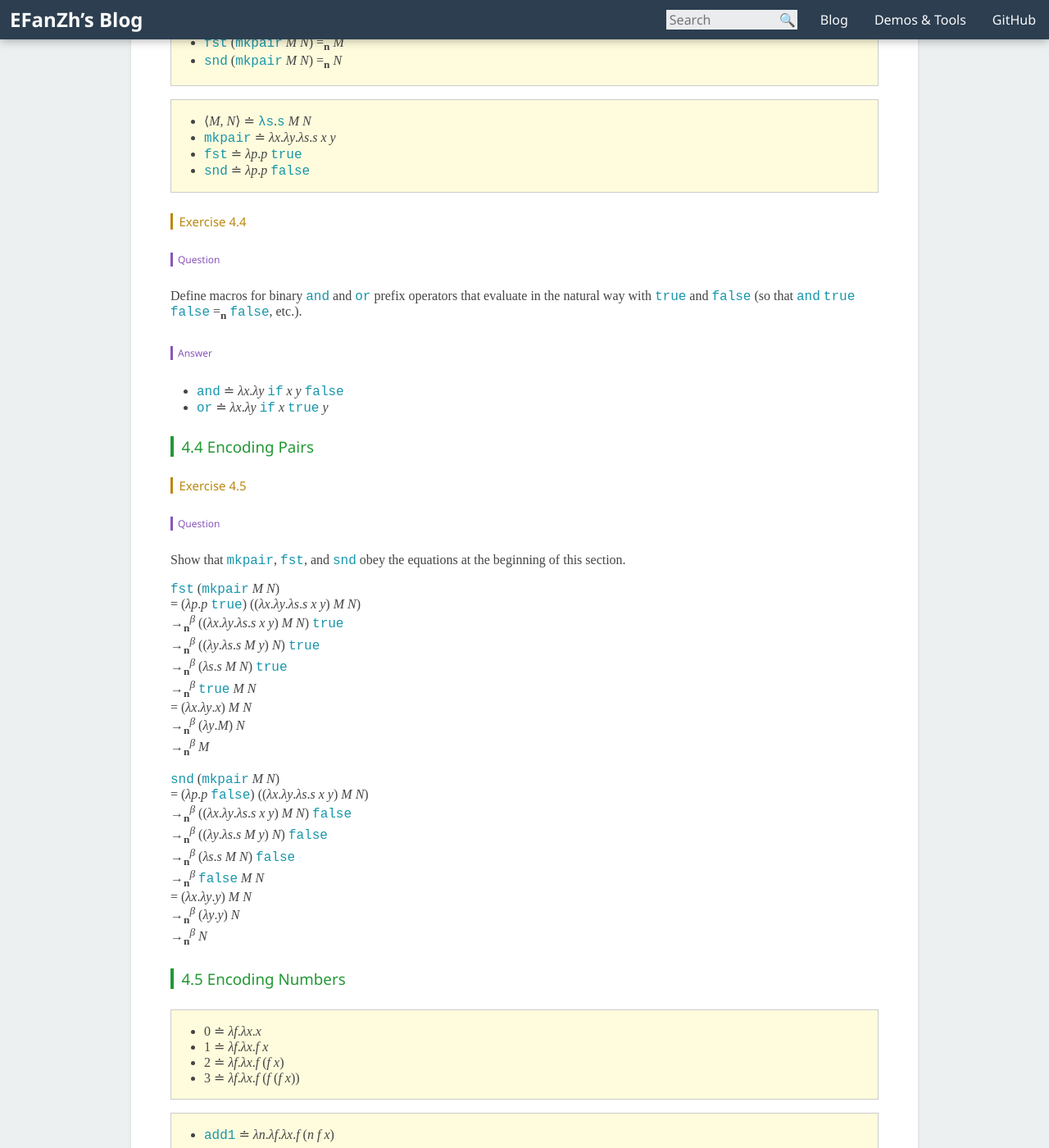
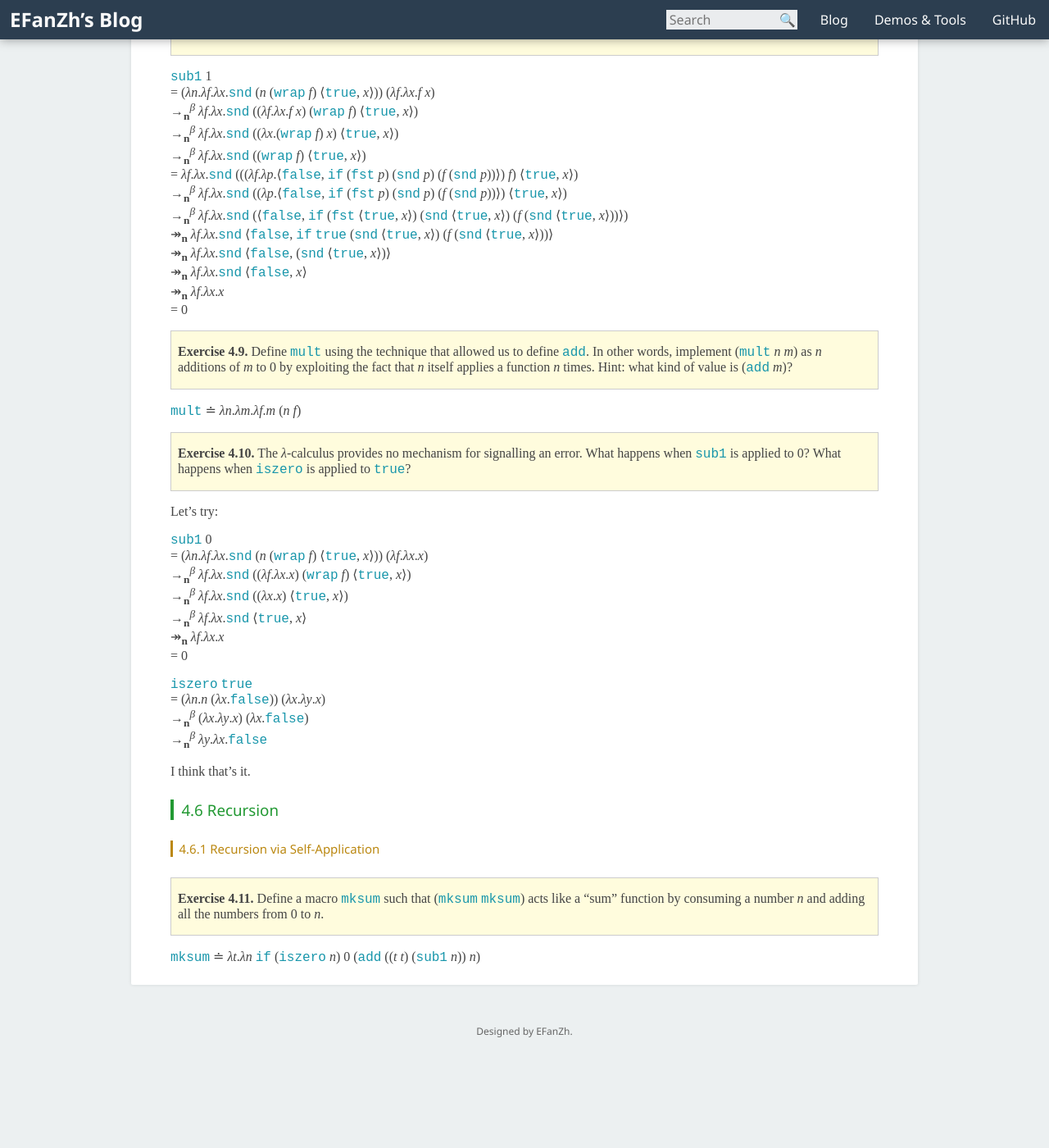
Before and after one commit to fuzeyi/efanzh.github.io, a Jekyll site: the page built from _posts/2016-06-04-programming-languages-and-lambda-calculi-exercises.md, in a window 1280 px wide and 1400 px high, scrolled down 12675 px. Shown: the whole window at 82% size. Built offline with Jekyll 4.4.1, drawn with Linux system fonts in a browser that asks for light colours; after the commit the page ends 13989 px from its top, so only the background shows below that; some of the changed text lies outside the part shown.

Commit message:
Exercise 4.11 is done

```diff
--- a/_posts/2016-06-04-programming-languages-and-lambda-calculi-exercises.md
+++ b/_posts/2016-06-04-programming-languages-and-lambda-calculi-exercises.md
@@ -14,18 +14,13 @@ The manuscript can be found [here](http://www.cs.utah.edu/~mflatt/past-courses/c
 > - `f` ∈ *B*
 > - (*B*<sub>1</sub> • *B*<sub>2</sub>) ∈ *B*
 
-##### Exercise 1.1
-
-###### Question
-
-Which of the following are in *B*? For each member of *B*, provide a proof tree showing that it must be in *B*.
-
-1. `t`
-2. •
-3. ((`f` • `t`) • (`f` • `f`))
-4. ((`f`) • (`t`))
-
-###### Answer
+> **Exercise 1.1.** Which of the following are in *B*? For each member of *B*, provide a proof tree showing that it must
+> be in *B*.
+>
+> 1. `t`
+> 2. •
+> 3. ((`f` • `t`) • (`f` • `f`))
+> 4. ((`f`) • (`t`))
 
 `t` is in *B*:
 
@@ -64,13 +59,8 @@ Which of the following are in *B*? For each member of *B*, provide a proof tree
 > - *B*<sub>1</sub> ↝↝<sub>**r**</sub> *B*<sub>2</sub> and *B*<sub>2</sub> ↝↝<sub>**r**</sub> *B*<sub>3</sub>
 >     ⇒ *B*<sub>1</sub> ↝↝<sub>**r**</sub> *B*<sub>3</sub>
 
-##### Exercise 1.2
-
-###### Question
-
-Show that (`f` • (`f` • (`f` • `f`))) ↝↝<sub>**r**</sub> `f` by showing its reduction with the `r` one-step relation.
-
-###### Answer
+> **Exercise 1.2.** Show that (`f` • (`f` • (`f` • `f`))) ↝↝<sub>**r**</sub> `f` by showing its reduction with the `r`
+> one-step relation.
 
     (f • (f • (f • f))) r (f • (f • f))
                         r (f • f)
@@ -88,25 +78,14 @@ Show that (`f` • (`f` • (`f` • `f`))) ↝↝<sub>**r**</sub> `f` by showin
 
 > =<sub>**r**</sub> is the equivalence closure of →<sub>**r**</sub>.
 
-##### Exercise 1.3
-
-###### Question
-
-Explain why (`f` • ((`t` • `f`) • `f`)) !↝↝<sub>**r**</sub> `t`.
-
-###### Answer
+> **Exercise 1.3.** Explain why (`f` • ((`t` • `f`) • `f`)) !↝↝<sub>**r**</sub> `t`.
 
     (f • ((t • f) • f)) r ((t • f) • f)
 
 That’s all, we can’t reduce it any more because we can not apply either rule to ((`t` • `f`) • `f`).
 
-##### Exercise 1.4
-
-###### Question
-
-Show that (`f` • ((`t` • `f`) • `f`)) ↠<sub>**r**</sub> `t` by demonstrating a reduction with →<sub>**r**</sub>.
-
-###### Answer
+> **Exercise 1.4.** Show that (`f` • ((`t` • `f`) • `f`)) ↠<sub>**r**</sub> `t` by demonstrating a reduction with
+> →<sub>**r**</sub>.
 
                                                       (t • f) r t
                                                     ----------------
@@ -121,15 +100,9 @@ Show that (`f` • ((`t` • `f`) • `f`)) ↠<sub>**r**</sub> `t` by demonstra
 > - *eval*<sub>**r**</sub>(*B*) = `f` if *B* =<sub>**r**</sub> `f`
 > - *eval*<sub>**r**</sub>(*B*) = `t` if *B* =<sub>**r**</sub> `t`
 
-##### Exercise 1.5
-
-###### Question
-
-Among the relations **r**, ≍<sub>**r**</sub>, ≈<sub>**r**</sub>, ↝↝<sub>**r**</sub>, →<sub>**r**</sub>,
-↠<sub>**r**</sub>, =<sub>**r**</sub>, and *eval*<sub>**r**</sub>, which are functions? For each non-function relation,
-find an expression and two expressions that it relates to.
-
-###### Answer
+> **Exercise 1.5.** Among the relations **r**, ≍<sub>**r**</sub>, ≈<sub>**r**</sub>, ↝↝<sub>**r**</sub>,
+> →<sub>**r**</sub>, ↠<sub>**r**</sub>, =<sub>**r**</sub>, and *eval*<sub>**r**</sub>, which are functions? For each
+> non-function relation, find an expression and two expressions that it relates to.
 
 Relation **r** and *eval*<sub>**r**</sub> are functions.
 
@@ -171,13 +144,7 @@ Relation **r** and *eval*<sub>**r**</sub> are functions.
 
 > **Theorem 2.2**: For any *P*, *P* contains at least one *α*.
 
-##### Exercise 2.1
-
-###### Question
-
-Prove Theorem 2.2.
-
-###### Answer
+> **Exercise 2.1.** Prove Theorem 2.2.
 
 - Base case:
     - **Case** *α*
@@ -197,21 +164,15 @@ Prove Theorem 2.2.
 #### 2.2 Definitions with Ellipses
 
 > - *W* = *α* \| (*βWW*…*W*)
-
-Or more precisely:
-
+>
+> … Or more precisely:
+>
 > - *W* = *α* \| (*βY*)
 > - *Y* = *W* \| *YW*
 
 > **Theorem 2.4**: For any *W*, each *β* in *W* is preceded by an open parenthesis.
 
-##### Exercise 2.2
-
-###### Question
-
-Prove Theorem 2.4.
-
-###### Answer
+> **Exercise 2.2.** Prove Theorem 2.4.
 
 - Base case:
     - **Case** *α*
@@ -236,13 +197,7 @@ Prove Theorem 2.4.
 
 > **Theorem 2.7**: For all *P*, either 1) *P* contains a *β*, or 2) △*P*.
 
-##### Exercise 2.3
-
-###### Question
-
-Prove Theorem 2.7. The theorem must be proved over a different structure than Theorem 2.6.
-
-###### Answer
+> **Exercise 2.3.** Prove Theorem 2.7. The theorem must be proved over a different structure than Theorem 2.6.
 
 Induction over the structure of *P*:
 
@@ -281,13 +236,7 @@ Induction over the structure of *P*:
 
 > **Theorem 2.11**: If △*P* and *P* ⋄ *P*′, then △*P*′.
 
-##### Exercise 2.4
-
-###### Question
-
-Prove Theorem 2.9.
-
-###### Answer
+> **Exercise 2.4.** Prove Theorem 2.9.
 
 - Base case:
     - **Case** *α*
@@ -299,13 +248,7 @@ Prove Theorem 2.9.
 
         By induction, *V* is in *P*, so (*β* ⊗ *V*) is in *P*, the claim holds.
 
-##### Exercise 2.5
-
-###### Question
-
-Prove Theorem 2.10.
-
-###### Answer
+> **Exercise 2.5.** Prove Theorem 2.10.
 
 First, we prove the following theorem:
 
@@ -349,14 +292,8 @@ Induction over the structure of *P*:
         (*P*<sub>1</sub> ⊙ *P*<sub>2</sub>) is not a *V*. If △(*P*<sub>1</sub> ⊙ *P*<sub>2</sub>), by the theorem we
         just proved, △(*P*<sub>1</sub> ⊙ *P*<sub>2</sub>) ⋄ *P*′ for some *P*′, the claim holds.
 
-##### Exercise 2.6
-
-###### Question
-
-Prove Theorem 2.11. The proof can proceed in two different ways, since the implicit “for all” applies to both △*P* and
-*P* ⋄ *P*′.
-
-###### Answer
+> **Exercise 2.6.** Prove Theorem 2.11. The proof can proceed in two different ways, since the implicit “for all”
+> applies to both △*P* and *P* ⋄ *P*′.
 
 Induction over the structure of *P* ⋄ *P*′:
 
@@ -396,13 +333,7 @@ Induction over the structure of *P* ⋄ *P*′:
 > **Theorem 3.5**: For any *B*<sub>0</sub>, *eval*<sub>**r**</sub>(*B*<sub>0</sub>) = *R*<sub>0</sub> for some
 > *R*<sub>0</sub>.
 
-##### Exercise 3.1
-
-###### Question
-
-Prove Theorem 3.3 (formally, instead of using a diagram).
-
-###### Answer
+> **Exercise 3.1.** Prove Theorem 3.3 (formally, instead of using a diagram).
 
 *L* ↠<sub>**r**</sub> *M* ⇒ *L* =<sub>**r**</sub> *M* ⇒ *M* =<sub>**r**</sub> *L*.
 
@@ -413,13 +344,7 @@ Prove Theorem 3.3 (formally, instead of using a diagram).
 Because *M* =<sub>**r**</sub> *N*, by theorem 3.2, there exists an expression *L*′ such that *M* ↠<sub>**r**</sub> *L*′
 and *N* ↠<sub>**r**</sub> *L*′.
 
-##### Exercise 3.2
-
-###### Question
-
-Prove Theorem 3.5.
-
-###### Answer
+> **Exercise 3.2.** Prove Theorem 3.5.
 
 First, we prove this theorem:
 
@@ -458,18 +383,12 @@ Since *B*<sub>0</sub> =<sub>**r**</sub> *R*<sub>0</sub> for some *R*<sub>0</sub>
 
 #### 4.2 *λ*-Calculus Grammar and Reductions
 
-##### Exercise 4.1
-
-###### Question
-
-Reduce the following expressions with →<sub>**n**</sub> until no more →<sub>**n**</sub><sup>*β*</sup> reductions are
-possible. Show all steps.
-
-- (*λx*.*x*)
-- (*λx*.(*λy*.*y* *x*)) (*λy*.*y*) (*λx*.*x* *x*)
-- (*λx*.(*λy*.*y* *x*)) ((*λx*.*x* *x*) (*λx*.*x* *x*))
-
-###### Answer
+> **Exercise 4.1.** Reduce the following expressions with →<sub>**n**</sub> until no more
+> →<sub>**n**</sub><sup>*β*</sup> reductions are possible. Show all steps.
+>
+> - (*λx*.*x*)
+> - (*λx*.(*λy*.*y* *x*)) (*λy*.*y*) (*λx*.*x* *x*)
+> - (*λx*.(*λy*.*y* *x*)) ((*λx*.*x* *x*) (*λx*.*x* *x*))
 
 - (*λx*.*x*)
 - (*λx*.(*λy*.*y* *x*)) (*λy*.*y*) (*λx*.*x* *x*) \\
@@ -482,18 +401,12 @@ possible. Show all steps.
     →<sub>**n**</sub><sup>*β*</sup> (*λy*.*y* ((*λx*.*x* *x*) (*λx*.*x* *x*))) \\
     →<sub>**n**</sub><sup>*β*</sup> …
 
-##### Exercise 4.2
-
-###### Question
-
-Prove the following equivalences by showing reductions.
-
-- (*λx*.*x*) =<sub>**n**</sub> (*λy*.*y*)
-- (*λx*.(*λy*.(*λz*.*z* *z*) *y*) *x*) (*λx*.*x* *x*) =<sub>**n**</sub> (*λa*.*a* ((*λg*.*g*) *a*)) (*λb*.*b* *b*)
-- *λy*.(*λx*.*λy*.*x*) (*y* *y*) =<sub>**n**</sub> *λa*.*λb*.(*a* *a*)
-- (*λf*.*λg*.*λx*.*f* *x* (*g* *x*)) (*λx*.*λy*.*x*) (*λx*.*λy*.*x*) =<sub>**n**</sub> *λx*.*x*
-
-###### Answer
+> **Exercise 4.2.** Prove the following equivalences by showing reductions.
+>
+> - (*λx*.*x*) =<sub>**n**</sub> (*λy*.*y*)
+> - (*λx*.(*λy*.(*λz*.*z* *z*) *y*) *x*) (*λx*.*x* *x*) =<sub>**n**</sub> (*λa*.*a* ((*λg*.*g*) *a*)) (*λb*.*b* *b*)
+> - *λy*.(*λx*.*λy*.*x*) (*y* *y*) =<sub>**n**</sub> *λa*.*λb*.(*a* *a*)
+> - (*λf*.*λg*.*λx*.*f* *x* (*g* *x*)) (*λx*.*λy*.*x*) (*λx*.*λy*.*x*) =<sub>**n**</sub> *λx*.*x*
 
 - **Case** (*λx*.*x*) =<sub>**n**</sub> (*λy*.*y*):
     - (*λx*.*x*) →<sub>**n**</sub><sup>*α*</sup> (*λy*.*y*)
@@ -525,13 +438,7 @@ Prove the following equivalences by showing reductions.
 > - `false` ≐ *λx*.*λy*.*y*
 > - `if` ≐ *λv*.*λt*.*λf*.*v* *t* *f*
 
-##### Exercise 4.3
-
-###### Question
-
-###### Answer
-
-Show that (`if` `true`) =<sub>**n**</sub> `true` and (`if` `false`) =<sub>**n**</sub> `false`.
+> **Exercise 4.3.** Show that (`if` `true`) =<sub>**n**</sub> `true` and (`if` `false`) =<sub>**n**</sub> `false`.
 
 (`if` `true`) \\
 = ((*λv*.*λt*.*λf*.*v* *t* *f*) (*λx*.*λy*.*x*)) \\
@@ -562,25 +469,15 @@ Show that (`if` `true`) =<sub>**n**</sub> `true` and (`if` `false`) =<sub>**n**<
 > - `fst` ≐ *λp*.*p* `true`
 > - `snd` ≐ *λp*.*p* `false`
 
-##### Exercise 4.4
-
-###### Question
-
-Define macros for binary `and` and `or` prefix operators that evaluate in the natural way with `true` and `false` (so
-that `and` `true` `false` =<sub>**n**</sub> `false`, etc.).
-
-###### Answer
+> **Exercise 4.4.** Define macros for binary `and` and `or` prefix operators that evaluate in the natural way with
+> `true` and `false` (so that `and` `true` `false` =<sub>**n**</sub> `false`, etc.).
 
 - `and` ≐ *λx*.*λy* `if` *x* *y* `false`
 - `or` ≐ *λx*.*λy* `if` *x* `true` *y*
 
 #### 4.4 Encoding Pairs
 
-##### Exercise 4.5
-
-###### Question
-
-Show that `mkpair`, `fst`, and `snd` obey the equations at the beginning of this section.
+> **Exercise 4.5.** Show that `mkpair`, `fst`, and `snd` obey the equations at the beginning of this section.
 
 `fst` (`mkpair` *M* *N*) \\
 = (*λp*.*p* `true`) ((*λx*.*λy*.*λs*.*s* *x* *y*) *M* *N*) \\
@@ -619,13 +516,7 @@ Show that `mkpair`, `fst`, and `snd` obey the equations at the beginning of this
 
 > - `sub1` ≐ *λn*.*λf*.*λx*.`snd` (*n* (`wrap` *f*) ⟨`true`, *x*⟩)
 
-##### Exercise 4.6
-
-###### Question
-
-Show that `add1` 1 =<sub>**n**</sub> 2.
-
-###### Answer
+> **Exercise 4.6.** Show that `add1` 1 =<sub>**n**</sub> 2.
 
 `add1` 1 \\
 = (*λn*.*λf*.*λx*.*f* (*n* *f* *x*)) (*λf*.*λx*.*f* *x*) \\
@@ -635,13 +526,7 @@ Show that `add1` 1 =<sub>**n**</sub> 2.
 →<sub>**n**</sub><sup>*β*</sup> *λf*.*λx*.*f* (*f* *x*) \\
 = 2
 
-##### Exercise 4.7
-
-###### Question
-
-Show that `iszero` 1 =<sub>**n**</sub> `false`.
-
-###### Answer
+> **Exercise 4.7.** Show that `iszero` 1 =<sub>**n**</sub> `false`.
 
 `iszero` 1 \\
 = (*λn*.*n* (*λx*.`false`) `true`) (*λf*.*λx*.*f* *x*) \\
@@ -650,13 +535,7 @@ Show that `iszero` 1 =<sub>**n**</sub> `false`.
 →<sub>**n**</sub><sup>*β*</sup> (*λx*.`false`) `true` \\
 →<sub>**n**</sub><sup>*β*</sup> `false`
 
-##### Exercise 4.8
-
-###### Question
-
-Show that `sub1` 1 =<sub>**n**</sub> 0.
-
-###### Answer
+> **Exercise 4.8.** Show that `sub1` 1 =<sub>**n**</sub> 0.
 
 `sub1` 1 \\
 = (*λn*.*λf*.*λx*.`snd` (*n* (`wrap` *f*) ⟨`true`, *x*⟩)) (*λf*.*λx*.*f* *x*) \\
@@ -672,26 +551,14 @@ Show that `sub1` 1 =<sub>**n**</sub> 0.
 ↠<sub>**n**</sub> *λf*.*λx*.*x* \\
 = 0
 
-##### Exercise 4.9
-
-###### Question
-
-Define `mult` using the technique that allowed us to define `add`. In other words, implement (`mult` *n* *m*) as *n*
-additions of *m* to 0 by exploiting the fact that *n* itself applies a function *n* times. Hint: what kind of value is
-(`add` *m*)?
-
-###### Answer
+> **Exercise 4.9.** Define `mult` using the technique that allowed us to define `add`. In other words, implement (`mult`
+> *n* *m*) as *n* additions of *m* to 0 by exploiting the fact that *n* itself applies a function *n* times. Hint: what
+> kind of value is (`add` *m*)?
 
 `mult` ≐ *λn*.*λm*.*λf*.*m* (*n* *f*)
 
-##### Exercise 4.10
-
-###### Question
-
-The *λ*-calculus provides no mechanism for signalling an error. What happens when `sub1` is applied to 0? What happens
-when `iszero` is applied to `true`?
-
-###### Answer
+> **Exercise 4.10.** The *λ*-calculus provides no mechanism for signalling an error. What happens when `sub1` is applied
+> to 0? What happens when `iszero` is applied to `true`?
 
 Let’s try:
 
@@ -709,3 +576,12 @@ Let’s try:
 →<sub>**n**</sub><sup>*β*</sup> *λy*.*λx*.`false`
 
 I think that’s it.
+
+#### 4.6 Recursion
+
+##### 4.6.1 Recursion via Self-Application
+
+> **Exercise 4.11.** Define a macro `mksum` such that (`mksum` `mksum`) acts like a “sum” function by consuming a number
+> *n* and adding all the numbers from 0 to *n*.
+
+`mksum` ≐ *λt*.*λn* `if` (`iszero` *n*) 0 (`add` ((*t* *t*) (`sub1` *n*)) *n*)
```
